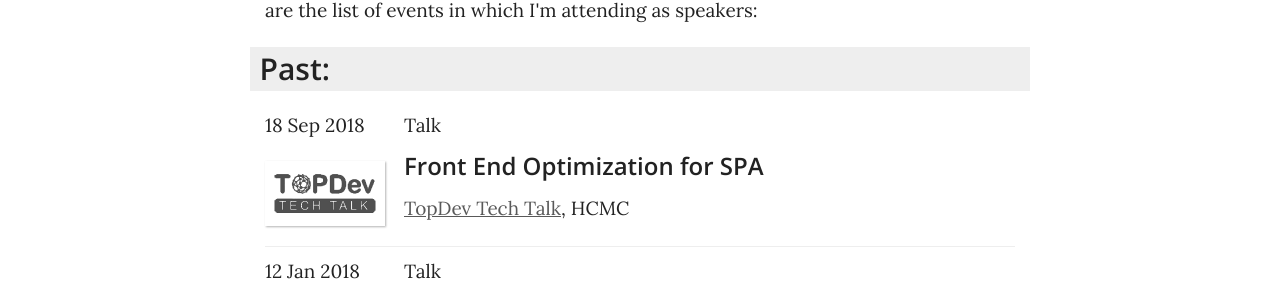
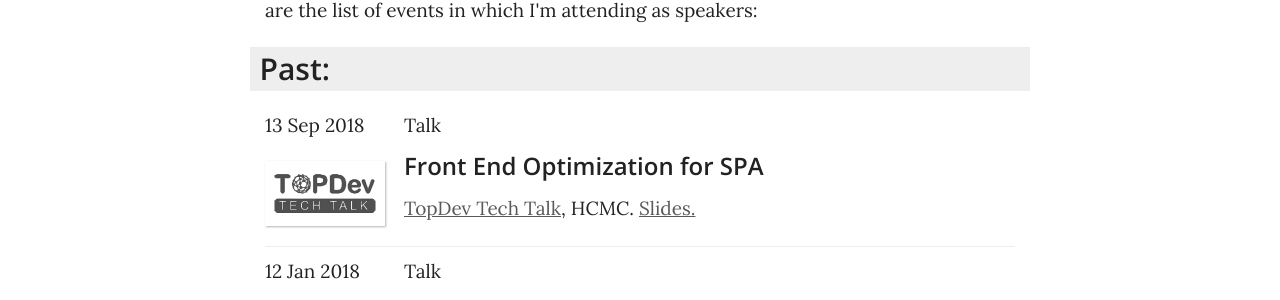
Before and after one commit to trongthanh/int3ractive.com, a Jekyll site: the page built from speaking.html, in a window 1280 px wide and 900 px high, scrolled down 387 px. Shown: the part 147-447 px from the top of the window. Built offline with Jekyll 4.4.1, drawn with Linux system fonts in a browser that asks for light colours; nearby versions of some CDN libraries.

Commit message:
Add slides link for FE optimization talk

```diff
--- a/speaking.html
+++ b/speaking.html
@@ -12,12 +12,13 @@
 <ul id="events-list" class="events">
 	<!--to be inserted by JS: <li class="events__section"><h2>Past:</h2></li>-->
 	<li class="events__item">
-		<time class="events__item__time" datetime="2018-09-13T18:00:00+07:00">18 Sep 2018</time>
+		<time class="events__item__time" datetime="2018-09-13T18:00:00+07:00">13 Sep 2018</time>
 		<img class="events__item__logo" src="img/logos/event-logo-topdev.png" alt="Topdev techtalk">
 		<address class="events__item__desc">
 			<div class="events__item__type">Talk</div>
 			<h3 class="events__item__title">Front End Optimization for SPA</h3>
-			<a href="https://www.facebook.com/events/478541739279614">TopDev Tech Talk</a>, HCMC
+			<a href="https://www.facebook.com/events/478541739279614">TopDev Tech Talk</a>, HCMC.
+			<a href="https://int3ractive.com/front-end-optimization-for-spa/">Slides.</a>
 		</address>
 	</li>
 	<li class="events__item">
```
